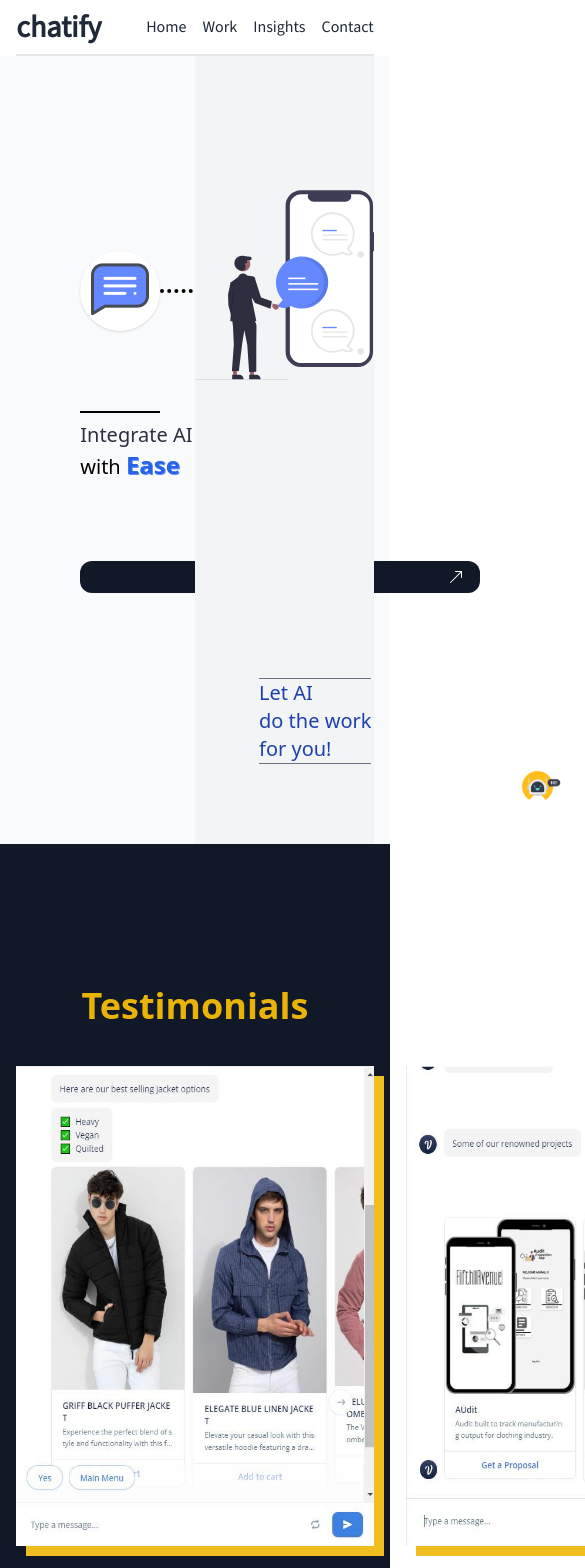
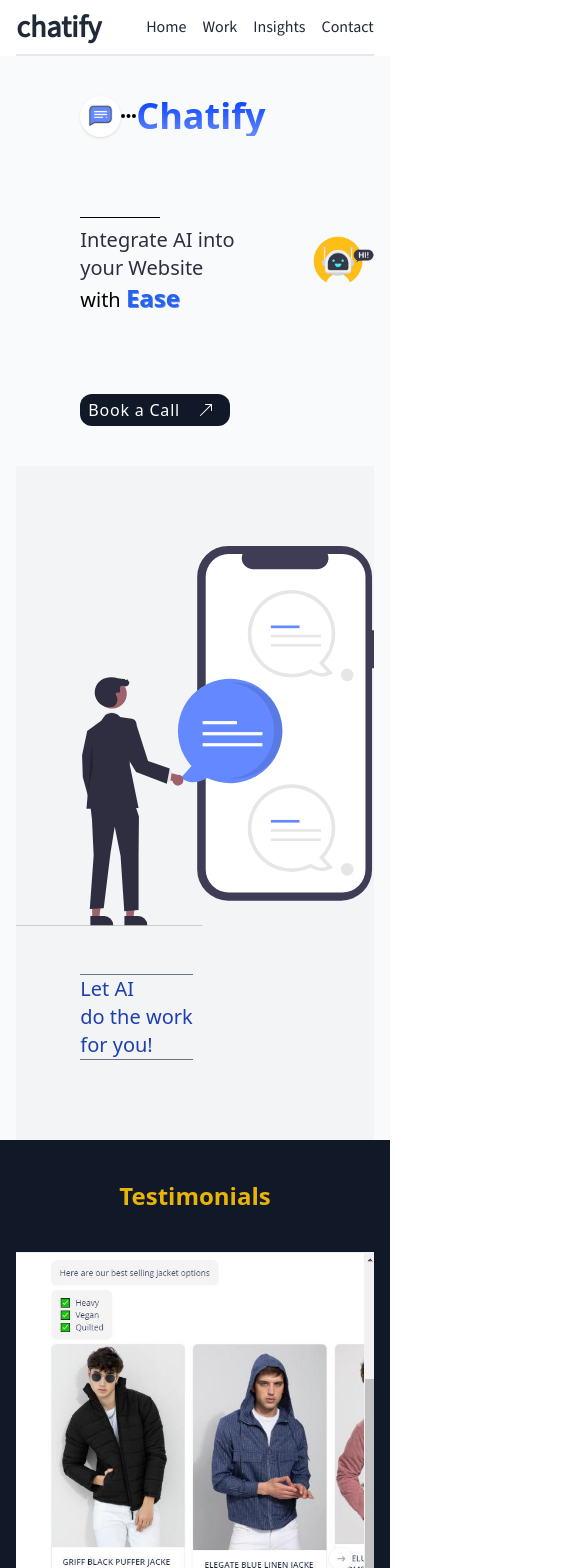
Before and after one commit to TanishqRinjay/chat, a React (Create React App) app: page / in a window 390 px wide. Shown: the top 1568 px of the page, 585 px wide, since content can reach past the window. Built offline with nearby package versions, Linux system fonts and the light colour scheme.

Commit message:
added media query

```diff
--- a/src/components/Contact.jsx
+++ b/src/components/Contact.jsx
@@ -11,13 +11,13 @@
                 </div>
                 <form
                     action="https://docs.google.com/forms/d/e/1FAIpQLScuahN5Qwq9TS6Uj1mgpc2aAxd488Hoj6MKpMBr9o_tMnwavA/formResponse"
-                    className="flex flex-col w-[70%] gap-4 p-4 text-black"
+                    className="flex flex-col w-[80%] gap-4 p-4 text-black items-center"
                 >
-                    <h2 className=" text-4xl font-semibold navbar px-10 mb-8">
+                    <h2 className=" text-4xl font-semibold navbar md:px-10 px-4 mb-8">
                         Love to hear from you, <br />
                         Get in touch👋
                     </h2>
-                    <div className="flex justify-between px-10">
+                    <div className="flex md:flex-row flex-col justify-between px-10 md:py-0 py-4">
                         <div className="flex flex-col">
                             <label className="font-medium" htmlFor="name">Your Name</label>
                             <input
@@ -25,7 +25,7 @@
                                 name="entry.1692114509"
                                 id="name"
                                 placeholder="Enter your name"
-                                className="px-4 py-2 rounded-sm bg-gray-50 w-[400px]"
+                                className="px-4 py-2 rounded-sm bg-gray-50 w-[300px]"
                             />
                         </div>
                         <div className="flex flex-col">
@@ -35,11 +35,11 @@
                                 name="entry.157337104"
                                 id="email"
                                 placeholder="Enter your name"
-                                className="px-4 py-2 rounded-sm bg-gray-50 w-[400px]"
+                                className="px-4 py-2 rounded-sm bg-gray-50 w-[300px]"
                             />
                         </div>
                     </div>
-                    <div className="flex justify-between px-10">
+                    <div className="flex md:flex-row flex-col justify-between px-10 md:py-0 py-4">
                         <div className="flex flex-col">
                             <label className="font-medium" htmlFor="budget">Enter Budget</label>
                             <input
@@ -47,7 +47,7 @@
                                 id="budget"
                                 name="entry.1143348460"
                                 placeholder="Enter your budget"
-                                className="px-4 py-2 rounded-sm bg-gray-50 w-[400px]"
+                                className="px-4 py-2 rounded-sm bg-gray-50 w-[300px]"
                             />
                         </div>
                         <div className="flex flex-col">
@@ -56,7 +56,7 @@
                                 name="entry.202853023"
                                 id="interest"
                                 defaultValue="disable"
-                                className=" text-black px-4 py-2 rounded-sm w-[400px] bg-gray-50"
+                                className=" text-black px-4 py-2 rounded-sm w-[300px] bg-gray-50"
                             >
                                 <option value="disable" disabled>
                                     Select your Interest
@@ -67,7 +67,7 @@
                             </select>
                         </div>
                     </div>
-                    <div className="flex flex-col px-10">
+                    <div className="flex max-w-[800px] min-w-[300px] flex-col md:px-10">
                         <label className="font-medium" htmlFor="message">Enter Message</label>
                         <textarea
                             name="entry.1574852582"
--- a/src/components/HeroSection.jsx
+++ b/src/components/HeroSection.jsx
@@ -6,10 +6,10 @@
 
 const HeroSection = () => {
     return (
-        <div className="flex justify-center w-full h-screen bg-gray-50">
+        <div className="flex flex-col justify-center items-center w-full min-h-screen bg-gray-50">
             <div className=" h-[3.5rem]"></div>
-            <div className="flex justify-center w-11/12 relative h-[calc(100vh)]">
-                <div className="w-[50%] flex items-center justify-between px-16 ">
+            <div className="flex md:flex-row flex-col items-center md:justify-center w-11/12 relative min-h-[calc(100vh)]">
+                <div className="md:w-[50%] w-full flex items-center justify-between px-16 py-10 md:py-0 ">
                     <div className=" flex flex-col gap-20">
                         <div className="flex items-center">
                             <div className=" flex justify-center items-center bg-white rounded-full max-w-max p-2 shadow">
@@ -34,14 +34,14 @@
                                 </p>
                             </div>
                         </div>
-                        <a className=" group text-white bg-gray-900 py-1 rounded-xl flex gap-1 items-center duration-200 justify-between w-[400px] tracking-wider pl-[40%] pr-4" href="https://calendar.google.com/calendar/u/0/r/eventedit?vcon=meet&dates=now&hl=en-GB&pli=1" target="_blank">
+                        <a className=" group text-white bg-gray-900 py-1 rounded-xl flex md:gap-1 items-center duration-200 justify-between lg:w-[250px] w-[150px] tracking-wider lg:pl-[30%] pl-2 pr-4" href="https://calendar.google.com/calendar/u/0/r/eventedit?vcon=meet&dates=now&hl=en-GB&pli=1" target="_blank">
                             Book a Call
                             <BsArrowUpRight className="group-hover:rotate-45 duration-300 font-semibold justify-self-end text-white " />
                         </a>
                     </div>
-                    <img src={chatBot} alt="" className=" w-36 self-end m-8" />
+                    <img src={chatBot} alt="" className=" md:w-36 w-20 m-8" />
                 </div>
-                <div className="w-[50%] bg-gray-100 flex items-center justify-between py-20 flex-col gap-2">
+                <div className="md:w-[50%] w-full bg-gray-100 flex items-center justify-between py-20 flex-col gap-2">
                     <img src={messenger} className="w-full h-[60%]" />
                     <p className="text-xl font-medium text-blue-800 self-start ml-16 mt-10 border-y border-gray-500">
                         Let AI <br /> do the work <br /> for you!
--- a/src/components/Testimonials.jsx
+++ b/src/components/Testimonials.jsx
@@ -18,16 +18,16 @@
 const Testimonials = () => {
     const images = [test1, test2, test3];
     return (
-        <div className="flex items-center justify-center w-full bg-gray-900 h-screen" id="work">
+        <div className="flex items-center justify-center w-full lg:py-0 py-10 bg-gray-900 min-h-screen" id="work">
             <div className=" flex w-11/12">
                 <div className="flex justify-between flex-col gap-10 w-full items-center">
-                    <p className=" text-4xl font-semibold text-yellow-500">Testimonials</p>
-                    <div className="flex gap-8">
+                    <p className=" lg:text-4xl text-2xl font-semibold text-yellow-500">Testimonials</p>
+                    <div className="flex flex-col lg:flex-row gap-8">
                         {images.map((image, i) => (
                             <img
                                 src={image}
                                 alt=""
-                                className="h-[30rem] shadow-[10px_10px_0px_0px_rgb(240,190,30)]"
+                                className="lg:w-[30%] md:h-[20rem] lg:shadow-[10px_10px_0px_0px_rgb(240,190,30)] md:shadow-[5px_5px_0px_0px_rgb(240,190,30)]"
                                 key={i}
                             />
                         ))}
```
